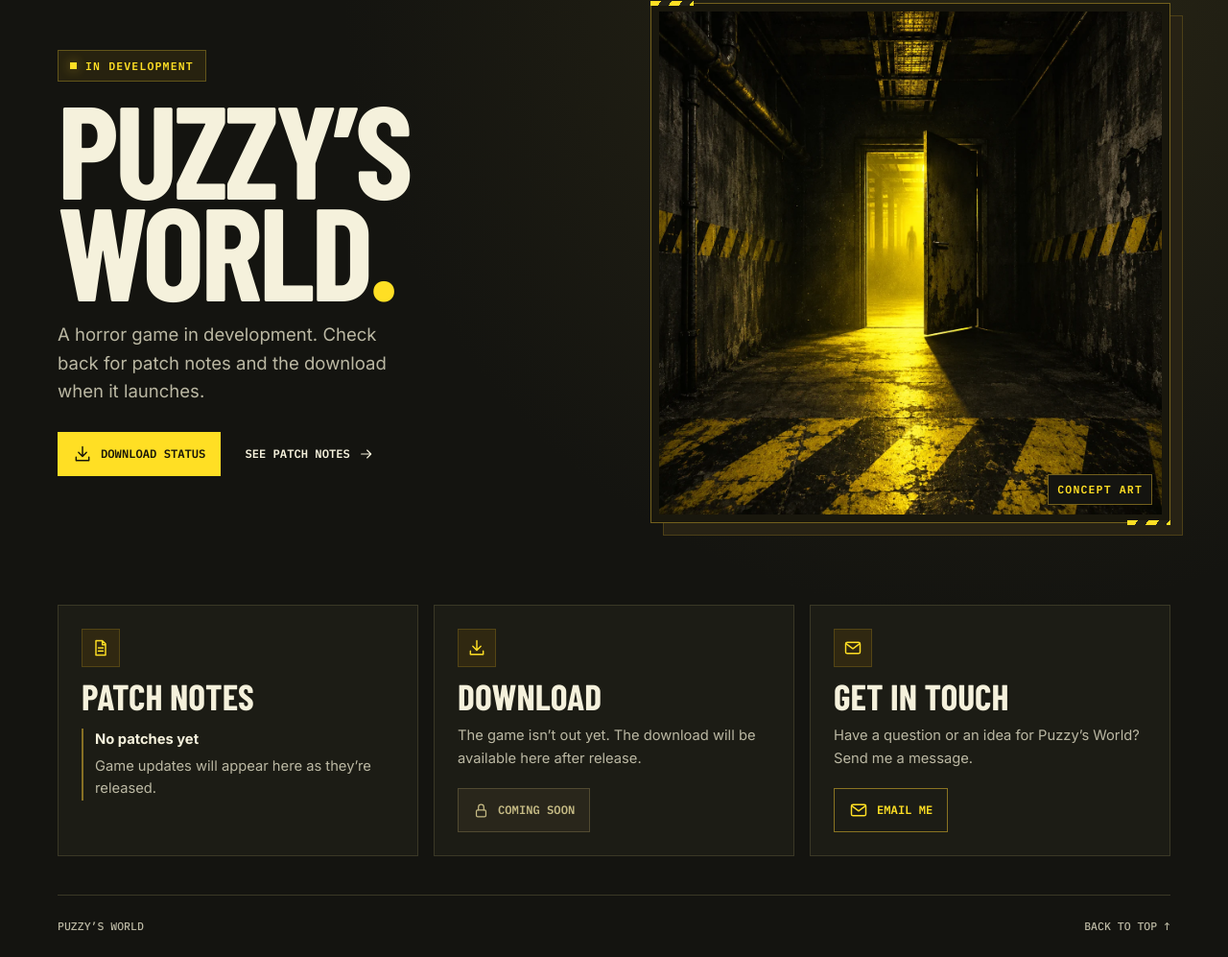
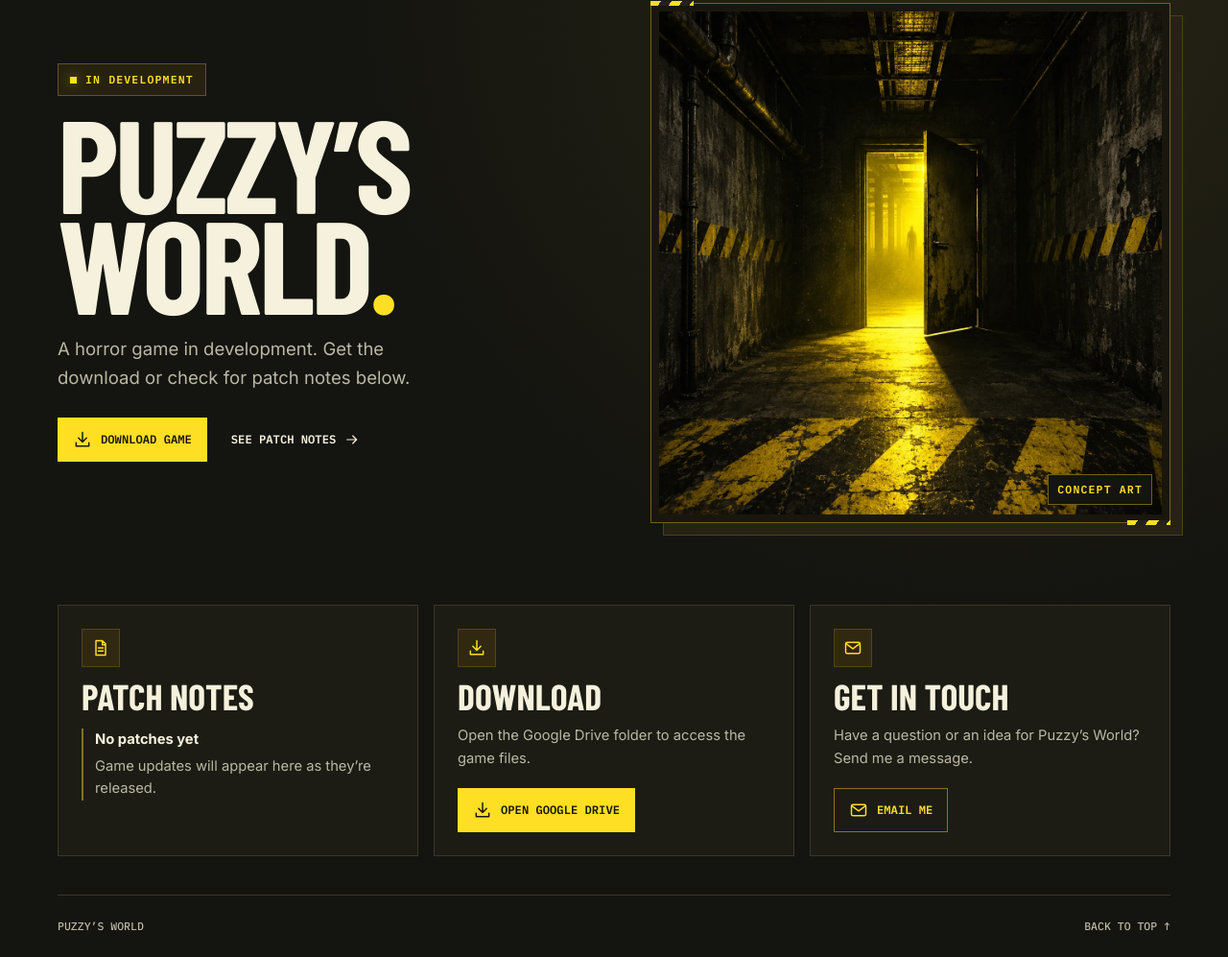
Before and after one commit to Maxzstar/puzzys-world, a plain HTML site: page index.html in a window 1280 px wide. Shown: the part 169-1166 px from the top of the page at 96% size. Drawn offline with nearby package versions, Linux system fonts and the light colour scheme; a web font is replaced by a local one.

Commit message:
Link game download to Google Drive

```diff
--- a/index.html
+++ b/index.html
@@ -18,7 +18,6 @@
     <symbol id="mail-icon" viewBox="0 0 24 24"><rect x="3" y="5" width="18" height="14" rx="2"/><path d="m4 7 8 6 8-6"/></symbol>
     <symbol id="notes-icon" viewBox="0 0 24 24"><path d="M6 3h8l4 4v14H6Zm8 0v5h4M9 12h6m-6 4h6"/></symbol>
     <symbol id="arrow-icon" viewBox="0 0 24 24"><path d="M4 12h15m-6-6 6 6-6 6"/></symbol>
-    <symbol id="lock-icon" viewBox="0 0 24 24"><rect x="5" y="11" width="14" height="10" rx="2"/><path d="M8 11V7a4 4 0 1 1 8 0v4"/></symbol>
   </svg>
 
   <header class="site-header">
@@ -37,9 +36,9 @@
       <div class="hero-copy">
         <span class="status"><span></span> In development</span>
         <h1 id="hero-title">Puzzy’s<br>World<span>.</span></h1>
-        <p>A horror game in development. Check back for patch notes and the download when it launches.</p>
+        <p>A horror game in development. Get the download or check for patch notes below.</p>
         <div class="hero-actions">
-          <a class="button primary" href="#download"><svg><use href="#download-icon"/></svg> Download status</a>
+          <a class="button primary" href="https://drive.google.com/drive/folders/1Dp8mVnJ9pu8e80MleJ0fkUb8wBXIzJG4?usp=drive_link" target="_blank" rel="noopener"><svg><use href="#download-icon"/></svg> Download game</a>
           <a class="text-link" href="#patches">See patch notes <svg><use href="#arrow-icon"/></svg></a>
         </div>
       </div>
@@ -62,8 +61,8 @@
       <section class="card download" id="download" aria-labelledby="download-title">
         <span class="card-icon"><svg><use href="#download-icon"/></svg></span>
         <h2 id="download-title">Download</h2>
-        <p>The game isn’t out yet. The download will be available here after release.</p>
-        <button class="button unavailable" type="button" disabled><svg><use href="#lock-icon"/></svg> Coming soon</button>
+        <p>Open the Google Drive folder to access the game files.</p>
+        <a class="button primary" href="https://drive.google.com/drive/folders/1Dp8mVnJ9pu8e80MleJ0fkUb8wBXIzJG4?usp=drive_link" target="_blank" rel="noopener"><svg><use href="#download-icon"/></svg> Open Google Drive</a>
       </section>
 
       <section class="card contact" id="contact" aria-labelledby="contact-title">
--- a/style.css
+++ b/style.css
@@ -100,8 +100,6 @@ h2 { font-size: 2.35rem; line-height: 1.05; }
 .patch-entry p { margin: 4px 0 0; }
 .secondary { border-color: #897322; color: var(--yellow); }
 .secondary:hover { background: #302811; border-color: var(--yellow); }
-.unavailable { border-color: #514a31; background: #29261b; color: #c6bb85; cursor: not-allowed; }
-.unavailable svg { width: 17px; height: 17px; }
 
 .site-footer { display: flex; justify-content: space-between; gap: 16px; margin-top: 40px; padding-block: 24px; border-top: 1px solid var(--line); color: var(--muted); font: 500 .72rem/1.4 var(--mono); text-transform: uppercase; }
 
```
